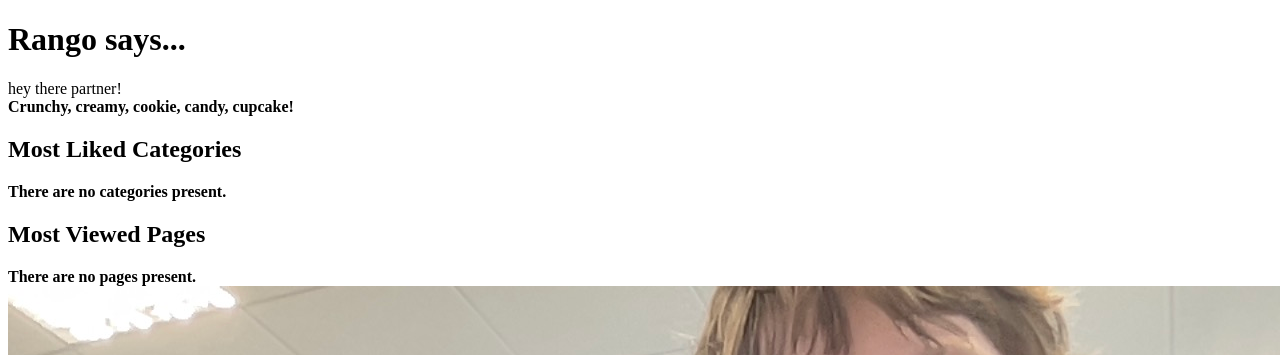
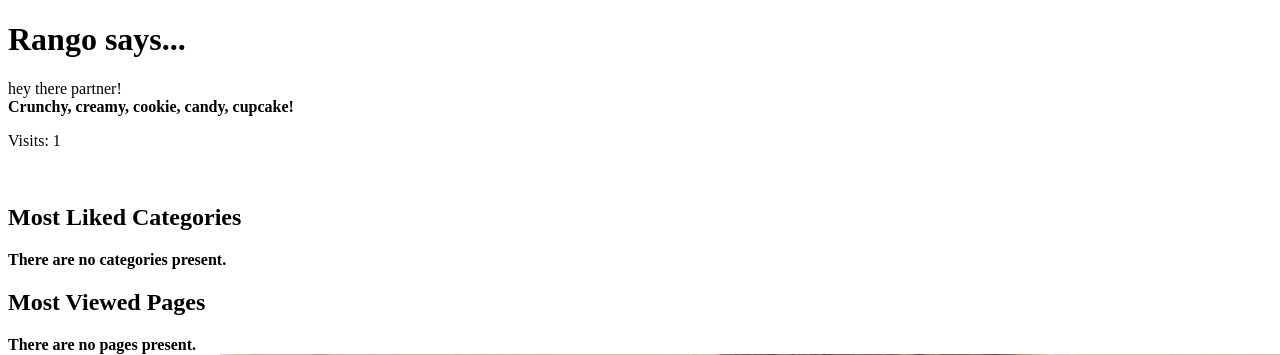
Before and after one commit to PeterWarrington/tango_with_django_project, a Django app: page / in a window 1280 px wide; the page is wider, and only the part inside the window is pictured. Shown: the top 355 px of that part. Run offline with Django 3.2, Linux system fonts and the light colour scheme; data that the repository does not hold is empty.

Commit message:
Ch10: Visit counter

```diff
--- a/rango/views.py
+++ b/rango/views.py
@@ -11,6 +11,7 @@ from django.http import HttpResponse
 from django.urls import reverse
 from django.shortcuts import redirect
 from django.contrib.auth.decorators import login_required
+from datetime import datetime
 
 def index(request):
     category_list = Category.objects.order_by("-likes")[:5]
@@ -20,8 +21,13 @@ def index(request):
     context_dict["boldmessage"] = "Crunchy, creamy, cookie, candy, cupcake!"
     context_dict["pages"] = pages_list
     context_dict["categories"] = category_list
+    context_dict["visits"] = int(request.COOKIES.get('visits', '1'))
 
-    return render(request, "rango/index.html", context=context_dict)
+    response = render(request, "rango/index.html", context=context_dict)
+
+    visitor_cookie_handler(request, response)
+
+    return response
 
 def about(request):
     context_dict = {"boldmessage": 'This tutorial has been put together by Peter Warrington.'}
@@ -148,3 +154,17 @@ def restricted(request):
 def user_logout(request):
     logout(request)
     return redirect(reverse('rango:index'))
+
+def visitor_cookie_handler(request, response):
+    visits = int(request.COOKIES.get("visits", "1"))
+
+    last_visit_cookie = request.COOKIES.get("last_visit", str(datetime.now()))
+    last_visit_time = datetime.strptime(last_visit_cookie[:-7], '%Y-%m-%d %H:%M:%S')
+
+    if (datetime.now() - last_visit_time).days > 0:
+        visits = visits + 1
+        response.set_cookie("last_visit", str(datetime.now()))
+    else:
+        response.set_cookie("last_visit", last_visit_cookie)
+
+    response.set_cookie("visits", visits)
--- a/templates/rango/index.html
+++ b/templates/rango/index.html
@@ -16,6 +16,7 @@
     {% endif %}
     <br />
     <strong>{{ boldmessage }}</strong> <br/>
+    <p>Visits: {{ visits }}</p> <br/>
 </div>
 
 <div>
```
